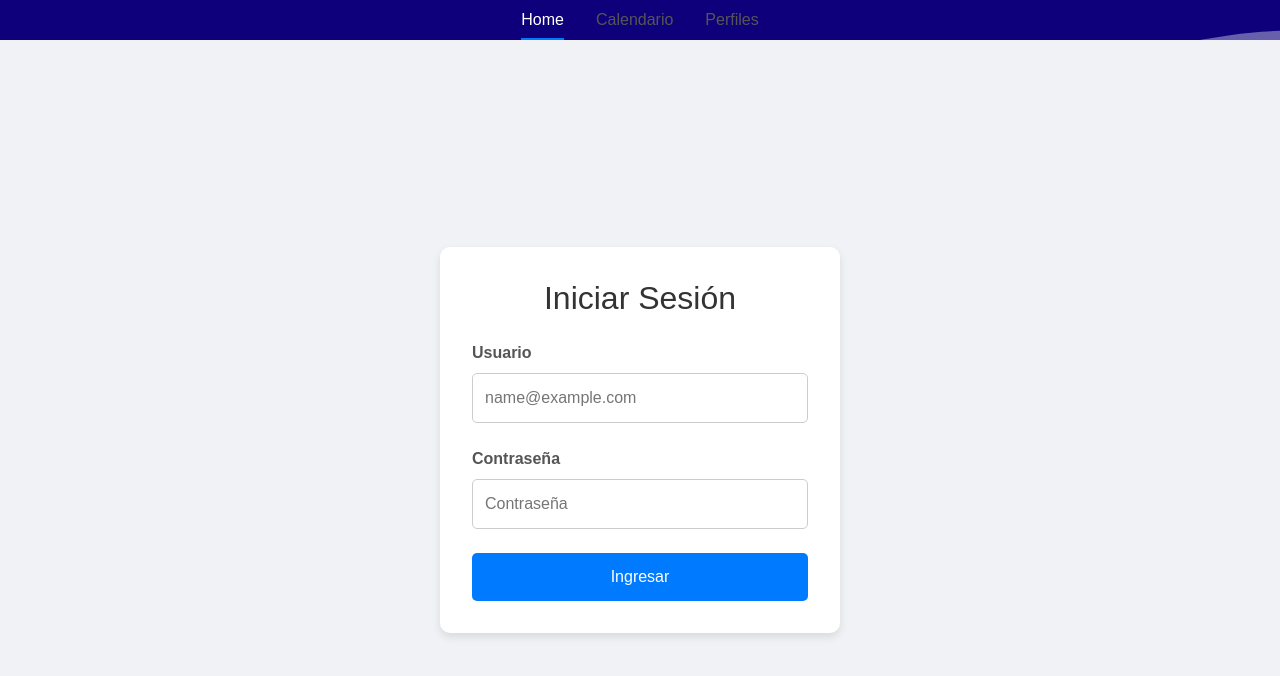
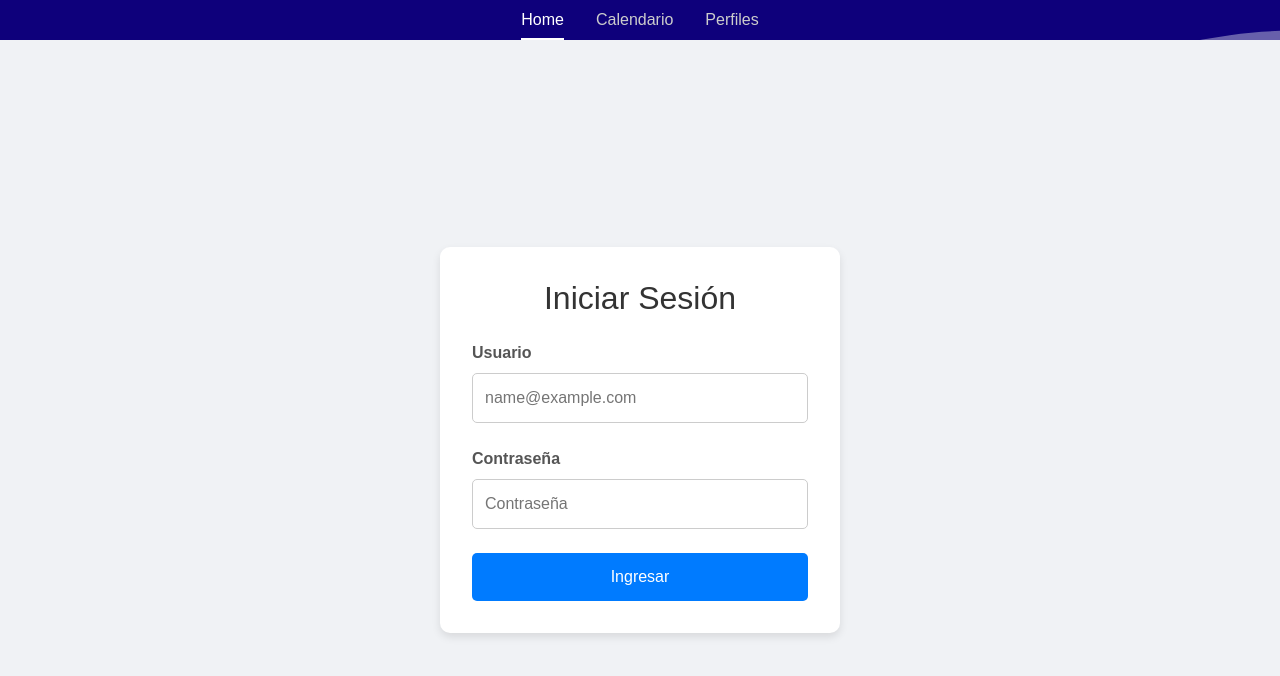
Before and after one commit to wavaronr/TurnosApp, a React (Create React App) app: page / in a window 1280 px wide. Shown: the top 676 px of the page. Built offline with nearby package versions, Linux system fonts and the light colour scheme; no server answers.

Commit message:
feat: Add modern transitions to Navbar and logout button

```diff
--- a/src/App.css
+++ b/src/App.css
@@ -28,7 +28,7 @@
 .nav-button {
   background: none;
   border: none;
-  color: #555;
+  color: #ccc; /* Lighter color for better contrast */
   cursor: pointer;
   font-size: 1rem;
   padding: 0.5rem 0;
@@ -36,6 +36,8 @@
   transition: color 0.3s ease;
 }
 
+/* Make text white on hover or when active */
+.nav-button:hover,
 .nav-button.active {
   color: #fff;
 }
@@ -47,11 +49,14 @@
   left: 0;
   width: 100%;
   height: 2px;
-  background: #007bff;
+  background: #fff; /* White underline */
   transform: scaleX(0);
-  transition: transform 0.3s ease;
+  transform-origin: bottom left;
+  transition: transform 0.3s ease-in-out;
 }
 
+/* Show underline on hover or when active */
+.nav-button:hover::after,
 .nav-button.active::after {
   transform: scaleX(1);
 }
--- a/src/components/Header.js
+++ b/src/components/Header.js
@@ -19,10 +19,14 @@ function Header() {
       <div style={{ position: 'relative' }}>
         <NavMenu />
         {userEmail && (
-          <div style={{ position: 'absolute', top: 10, right: 20, color: 'white', zIndex: 1050 }}>
+          <div style={{ position: 'absolute', top: 10, right: 20, color: 'white', zIndex: 1050, display: 'flex', alignItems: 'center' }}>
             <span>{userEmail} ({userProfile})</span>
-            <button onClick={handleLogout} style={{ marginLeft: '10px', background: 'transparent', border: '1px solid white', color: 'white', borderRadius: '5px', padding: '5px 10px' }}>
-              Cerrar Sesión
+            <button onClick={handleLogout} style={{ marginLeft: '15px', background: 'transparent', border: 'none', cursor: 'pointer', padding: '0' }}>
+              <svg xmlns="http://www.w3.org/2000/svg" width="24" height="24" viewBox="0 0 24 24" fill="none" stroke="white" strokeWidth="2" strokeLinecap="round" strokeLinejoin="round">
+                <path d="M9 21H5a2 2 0 0 1-2-2V5a2 2 0 0 1 2-2h4"></path>
+                <polyline points="16 17 21 12 16 7"></polyline>
+                <line x1="21" y1="12" x2="9" y2="12"></line>
+              </svg>
             </button>
           </div>
         )}
```
